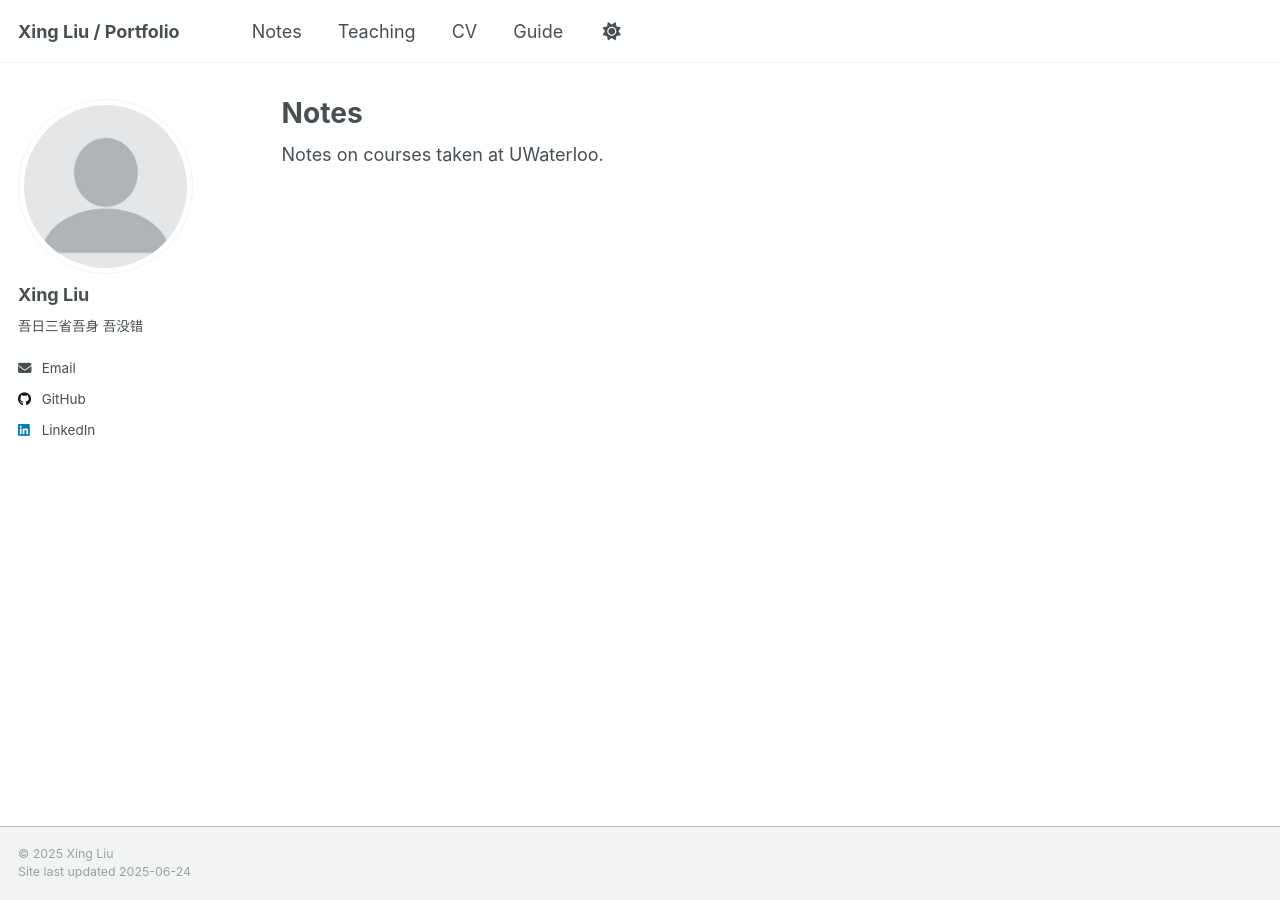
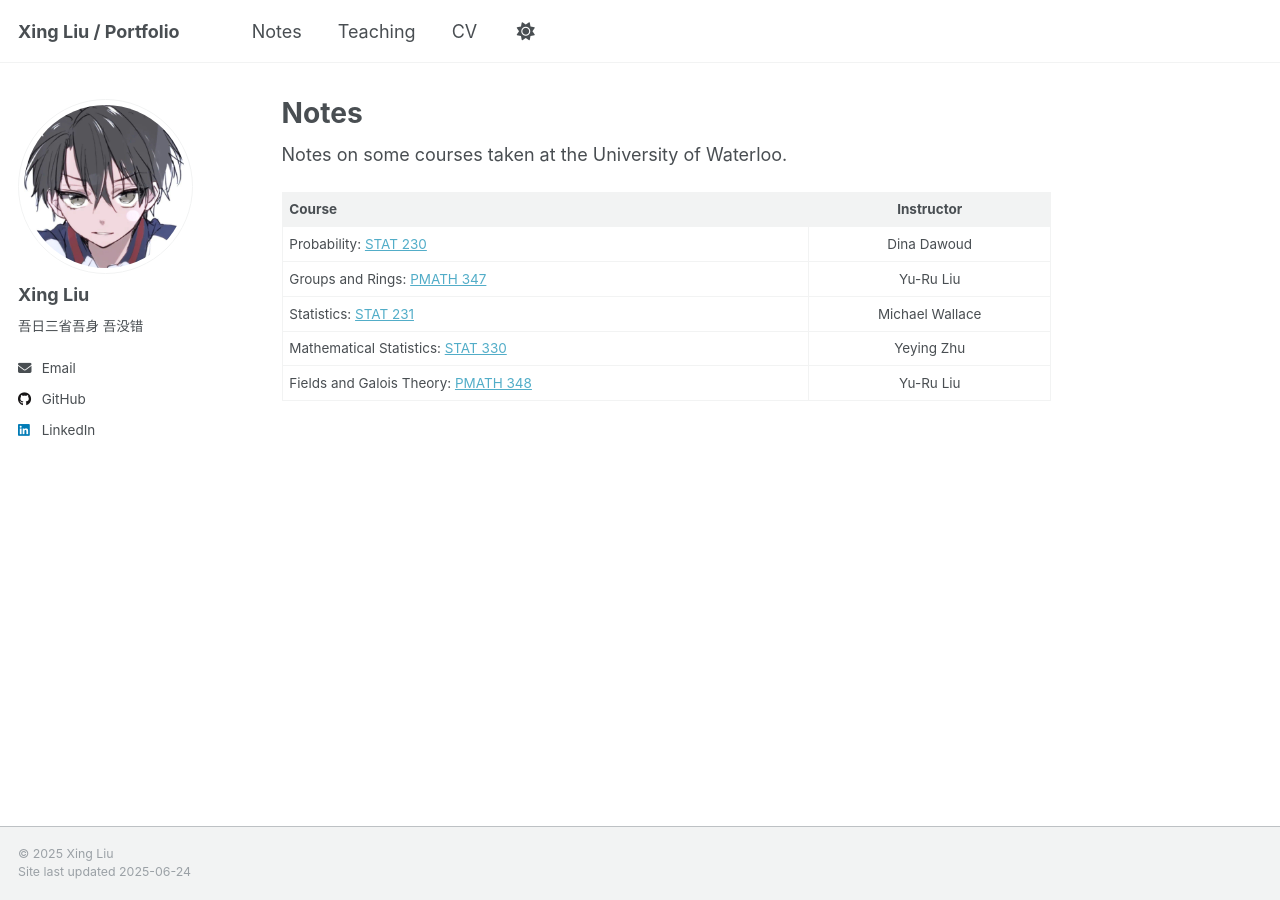
Before and after one commit to lx524/lx524.github.io, a Jekyll site: the page built from _pages/notes.md, in a window 1280 px wide. Built offline with Jekyll 4.4.1, drawn with Linux system fonts in a browser that asks for light colours.

Commit message:
Added course notes and profile image

```diff
--- a/_config.yml
+++ b/_config.yml
@@ -22,7 +22,7 @@ repository               : "lx524/lx524.github.io"
 #               Additional customization can be done by editing /_includes/author-profile.html
 author:
   # Biographic information
-  avatar           : "profile.png"
+  avatar           : "profile1.png"
   name             : "Xing Liu"
   pronouns         : # example: "she/her"
   bio              : "吾日三省吾身 吾没错"
--- a/_data/navigation.yml
+++ b/_data/navigation.yml
@@ -32,5 +32,5 @@ main:
   # - title: "CV"
   #   url: /cv-json/
 
-  - title: "Guide"
-    url: /markdown/
+  # - title: "Guide"
+  #   url: /markdown/
--- a/_pages/notes.md
+++ b/_pages/notes.md
@@ -7,4 +7,21 @@ author_profile: true
 #   - /notes.html
 ---
 
-Notes on courses taken at UWaterloo.
+Notes on some courses taken at the University of Waterloo.
+
+| Course | Instructor |
+|:--------|:-------:|
+| Probability: [STAT 230](../files/S24-STAT230.pdf)  | Dina Dawoud   |
+| Groups and Rings: [PMATH 347](../files/F24-PMATH347.pdf)   | Yu-Ru Liu   |
+|-----------------------------|
+| Statistics: [STAT 231](../files/F24-STAT231.pdf)   | Michael Wallace   |
+| Mathematical Statistics: [STAT 330](../files/W25-STAT330.pdf)   | Yeying Zhu   |
+|=============================|
+| Fields and Galois Theory: [PMATH 348](../files/W25-PMATH348.pdf)   | Yu-Ru Liu   |
+
+<!-- 1. [STAT 230](../files/S24-STAT230.pdf)
+2. [PMATH 347](../files/F24-PMATH347.pdf)
+3. [STAT 231](../files/F24-STAT231.pdf)
+4. [STAT 330](../files/W25-STAT330.pdf)
+5. [PMATH 333](../files/W25-PMATH333.pdf)
+6. [PMATH 348](../files/W25-PMATH348.pdf) -->
```
Also changed, not shown: _pages/markdown.md (+2 -1 lines), images/default-profile.png (renamed from images/profile.png), images/profile1.png (added), 12 other files.
